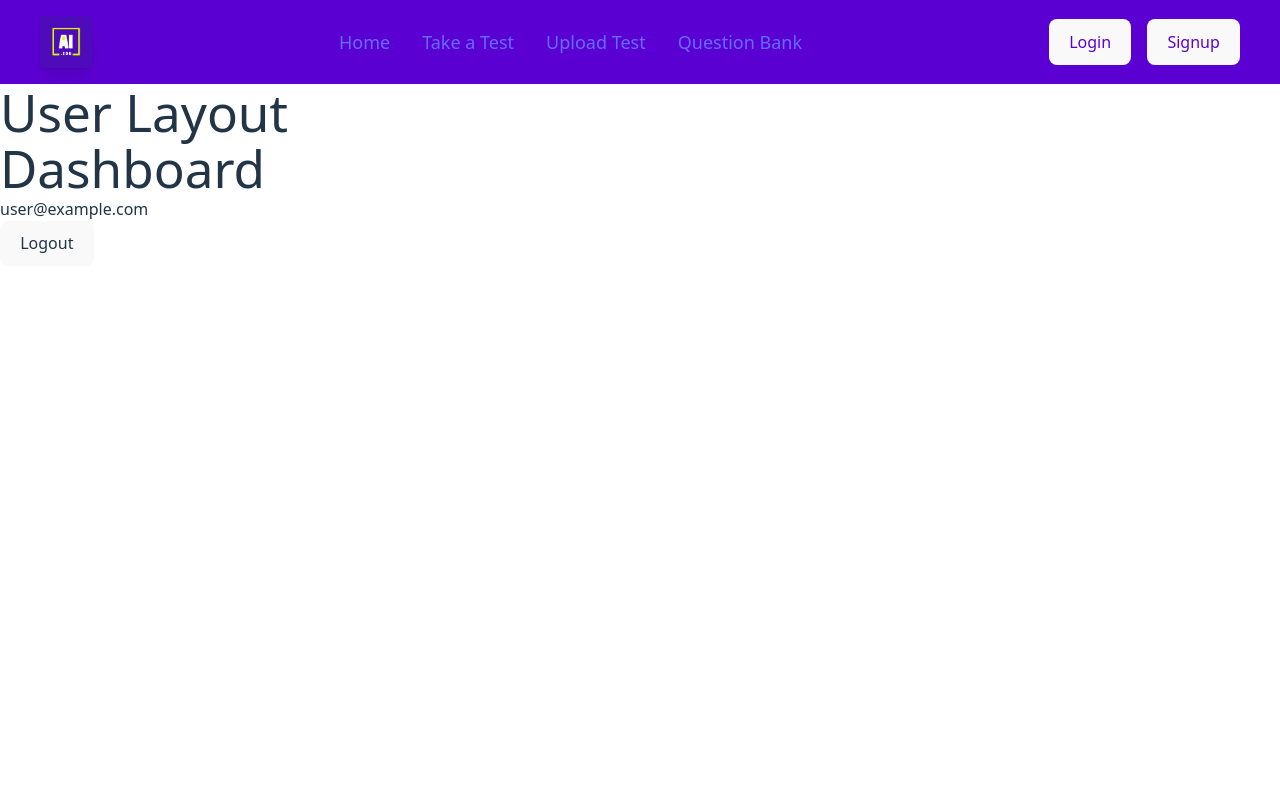
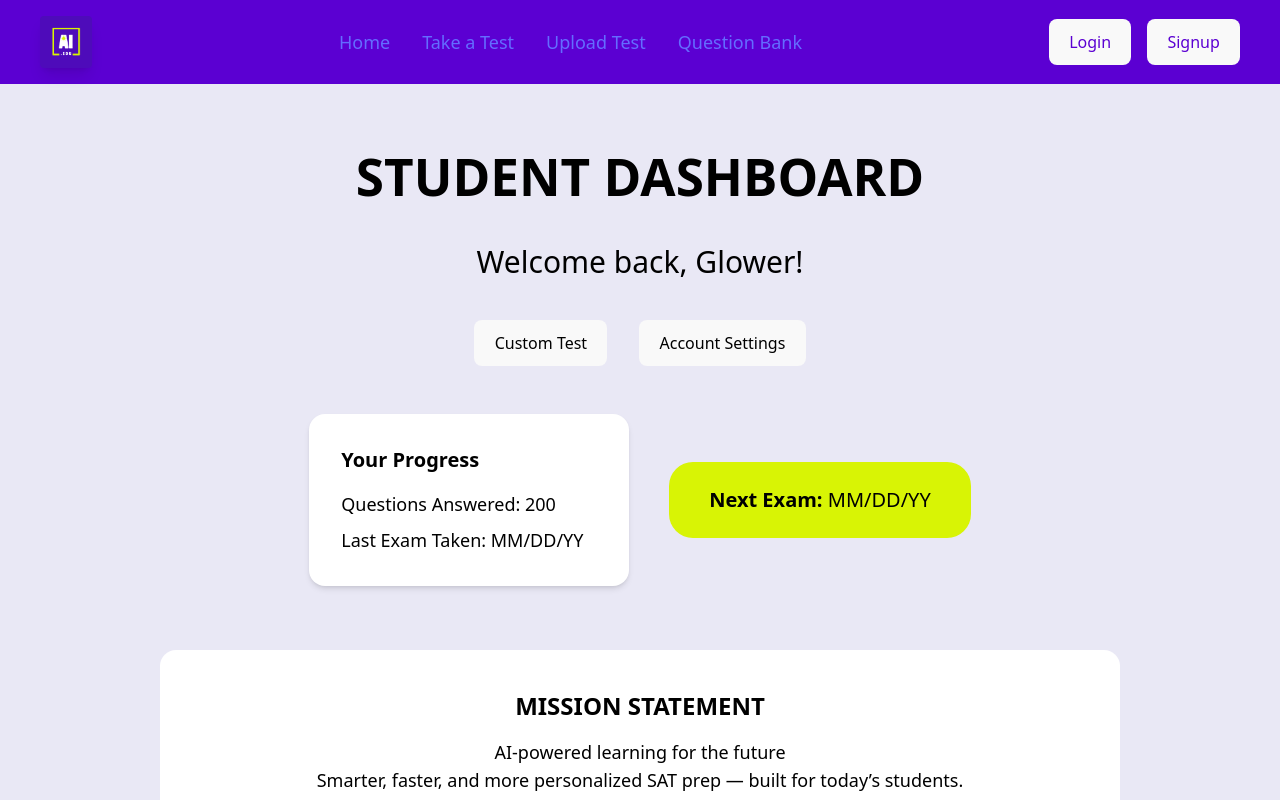
Before and after one commit to baohuy1303/ai-glow-sat, a React (Vite) app in the folder frontend/: page /user in a window 1280 px wide. Shown: the top 800 px of the page. Built offline with nearby package versions, Linux system fonts and the light colour scheme; no server answers; the database is empty; sample sign-in values are in the browser's storage.

Commit message:
Updated user layout adding about us, pricing, support, features blocks and progress section

```diff
--- a/frontend/src/layouts/UserLayout.jsx
+++ b/frontend/src/layouts/UserLayout.jsx
@@ -12,7 +12,7 @@ function UserLayout() {
     return (
         <div>
             <Navbar />
-            <h1>User Layout</h1>
+            {/* <h1>User Layout</h1> */}
             <Outlet />
         </div>
     )
--- a/frontend/src/pages/UserDashboard.jsx
+++ b/frontend/src/pages/UserDashboard.jsx
@@ -18,13 +18,89 @@ function Dashboard() {
 
     return (
         <>
-        <div>
-            <h1>Dashboard</h1>
-            {currentUser && <p>{currentUser.email}</p>}
-            {error && <p>{error}</p>}
+        {/* Main Content*/}
+        <div className="min-h-screen bg-[#E9E8F5] flex flex-col items-center justify-start py-16">
+            {/* Header */}
+            <h1 className="text-4xl font-extrabold text-center mb-10 text-black">
+                STUDENT DASHBOARD
+            </h1>
+            <h2 className="text-2xl md:text-3xl text-center mb-10 text-black font-medium">
+                Welcome back, Glower!
+            </h2>
+
+            { /* Top Buttons */}
+            <div className="flex gap-8 mb-12">
+                <button onClick={handleLogout} className="bg-[#6210E8] text-black font-semibold text-lg px-8 py-3 rounded-full hover:bg[#520bcf] transition">
+                    Custom Test
+                </button>
+                <button onClick={handleLogout} className="bg-[#6210E8] text-black font-semibold text-lg px-8 py-3 rounded-full hover:bg[#520bcf] transition">
+                    Account Settings
+                </button>
+            </div>
+
+            { /* Dash Cards */}
+            <div className="flex flex-col md:flex-row gap-10 items-center mb-16">
+                { /* Progress Bar */}
+                <div className="bg-white shadow-md rounded-2xl p-8 w-80">
+                    <h3 className="text-xl font-extrabold mb-4 text-black">Your Progress</h3>
+                    <ul className="text-lg text-black space-y-2">
+                        <li>Questions Answered: 200</li>
+                        <li>Last Exam Taken: MM/DD/YY</li>
+                    </ul>
+                </div>
+                {/* Next Exam */}
+                <div className="bg-[#d8f405] text-black rounded-3xl px-10 py-6 text-xl font-bold">
+                    Next Exam: <span className="font-medium">MM/DD/YY</span>
+                </div>
+            </div>
+
+            <div className="w-full flex flex-col items-center space-y-10 mb-20">
+                {/* Mission Statement */}
+                <div className="bg-white rounded-2xl w-11/12 md:w-3/4 p-10 text-center">
+                    <h3 className="text-2xl font-extrabold mb-4 text-black">MISSION STATEMENT</h3>
+                    <p className="text-lg text-black">
+                        AI-powered learning for the future <br />
+                        Smarter, faster, and more personalized SAT prep — built for today’s students.
+                    </p>
+                </div>
+
+                {/* About Us */}
+                <div className="bg-[#CBB8D6] rounded-2xl w-11/12 md:w-3/4 p-10 text-center">
+                    <h3 className="text-2xl font-extrabold mb-4 text-black">ABOUT US</h3>
+                    <p className="text-lg text-black">
+                        AI Glow was created to solve a simple problem: most online test prep tools are outdated, expensive, and one-size-fits-all. We believe students deserve better — and we’re using AI to build it.<br />
+
+                        We’re dedicated to redefining SAT prep through innovation and inclusivity, making high-quality learning accessible to every student.
+                    </p>
+                </div>
+
+                {/* Features */}
+                <div className="bg-white rounded-2xl w-11/12 md:w-3/4 p-10 text-center">
+                    <h3 className="text-2xl font-extrabold mb-4 text-black">FEATURES</h3>
+                    <p className="text-lg text-black">
+                        AI-powered learning for the future <br />
+                        Smarter, faster, and more personalized SAT prep — built for today’s students.
+                    </p>
+                </div>
+
+                {/* Pricing */}
+                <div className="bg-[#CBB8D6] rounded-2xl w-11/12 md:w-3/4 p-10 text-center">
+                    <h3 className="text-2xl font-extrabold mb-4 text-black">PRICING</h3>
+                    <p className="text-lg text-black">
+                        Affordable plans for every student — start learning for free, and upgrade for access to premium tools and analytics.
+                    </p>
+                </div>
+                {/* Support */}
+                <div className="bg-white rounded-2xl w-11/12 md:w-3/4 p-10 text-center">
+                    <h3 className="text-2xl font-extrabold mb-4 text-black">SUPPORT</h3>
+                    <p className="text-lg text-black">
+                        Have questions? Need help navigating the site? Email us at support@aiglow.edu for information.
+                    </p>
+                </div>
+            </div>
         </div>
 
-        <button onClick={handleLogout}>Logout</button>
+
         </>
     )
 }
```
